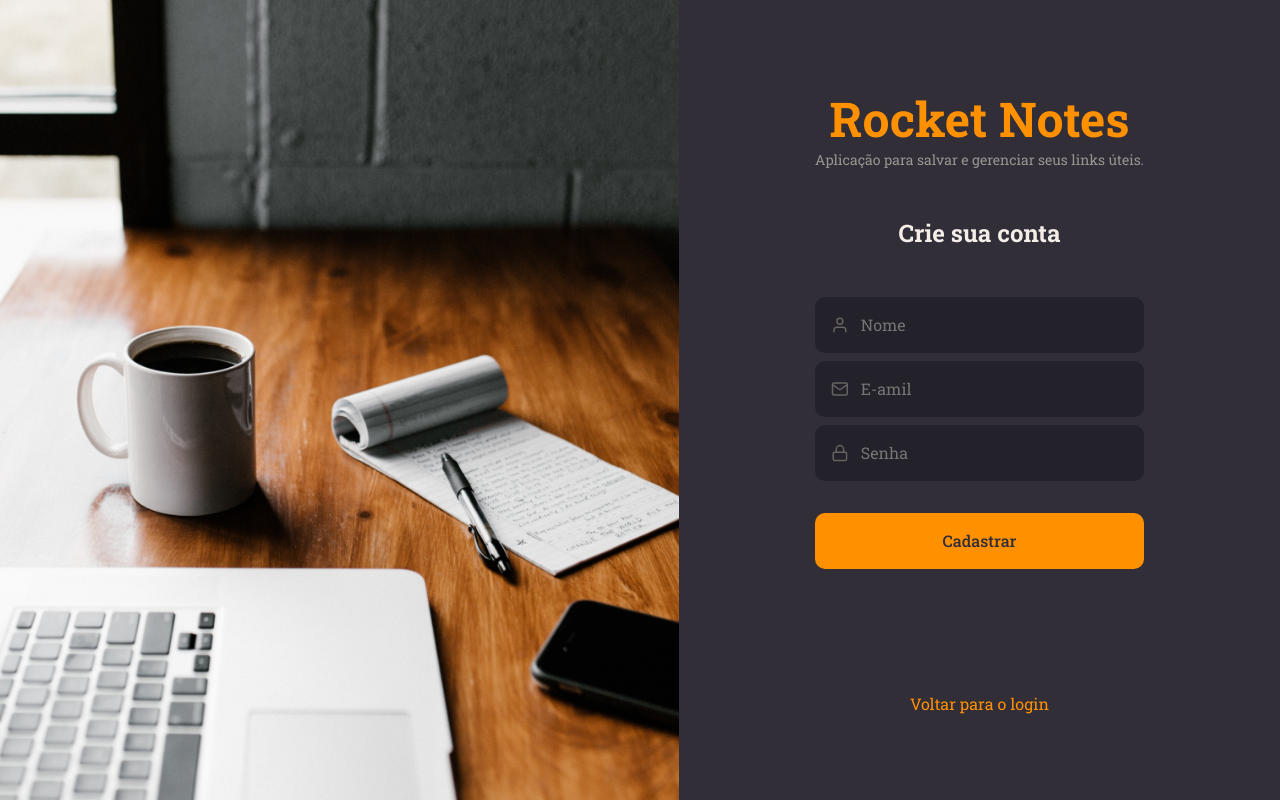
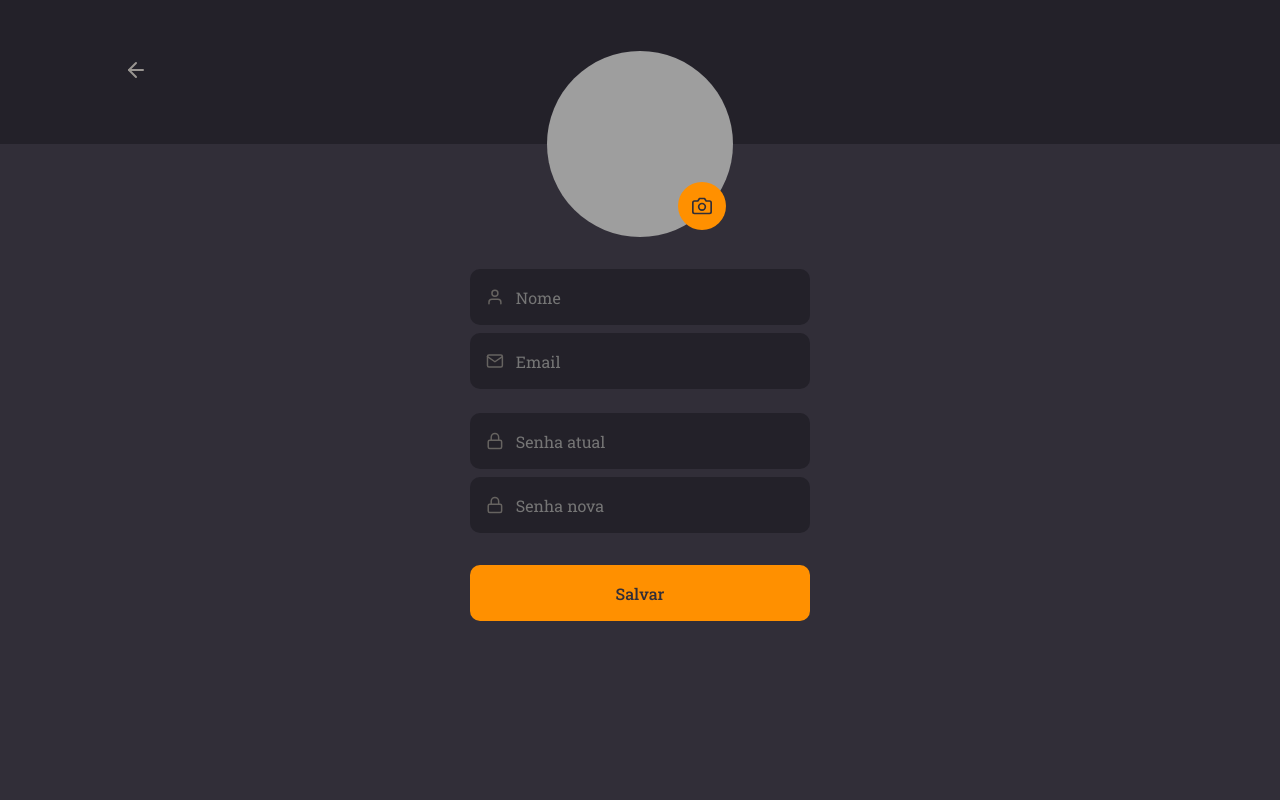
Before and after one commit to JoacirSCN/SPA_RocketNotes, a React (Vite) app: page / in a window 1280 px wide. Built offline with nearby package versions, Linux system fonts and the light colour scheme; grey boxes are pictures that could not be loaded.

Commit message:
Profile finished

```diff
--- a/src/main.jsx
+++ b/src/main.jsx
@@ -10,13 +10,13 @@
 import { Home } from "./pages/Home";
 import { SignIn } from "./pages/SignIn";
 import { SignUp } from "./pages/SignUp";
-
+import { Profile } from "./pages/Profile";
 
 ReactDOM.createRoot(document.getElementById("root")).render(
   <React.StrictMode>
     <ThemeProvider theme={theme}>
       <GlobalStyle />
-      <SignUp />
+      <Profile />
     </ThemeProvider>
   </React.StrictMode>
 );
--- /dev/null
+++ b/src/pages/Profile/index.jsx
@@ -0,0 +1,39 @@
+import { FiArrowLeft, FiUser, FiMail, FiLock, FiCamera } from "react-icons/fi";
+
+import { Input } from "../../components/Input";
+import { Button } from "../../components/Button";
+
+import { Container, Form, Avatar } from "./styles";
+
+export function Profile() {
+  return (
+    <Container>
+      <header>
+        <a href="/">
+          <FiArrowLeft />
+        </a>
+      </header>
+
+      <Form>
+        <Avatar >
+          <img src="https://github.com/JoacirSCN.png" alt="Foto do usuário" />
+
+          <label htmlFor="avatar">
+            <FiCamera />
+            <input id="avatar" type="file" />
+          </label>
+        </Avatar>
+
+        <Input placeholder="Nome" type="text" icon={FiUser} />
+
+        <Input placeholder="Email" type="text" icon={FiMail} />
+
+        <Input placeholder="Senha atual" type="password" icon={FiLock} />
+
+        <Input placeholder="Senha nova" type="password" icon={FiLock} />
+
+        <Button title="Salvar"/>
+      </Form>
+    </Container>
+  );
+}
--- /dev/null
+++ b/src/pages/Profile/styles.js
@@ -0,0 +1,78 @@
+import styled from "styled-components";
+
+export const Container = styled.div`
+  width: 100%;
+
+  > header {
+    width: 100%;
+    height: 14.4rem;
+
+    background: ${({ theme }) => theme.COLORS.BACKGROUND_900};
+
+    display: flex;
+    align-items: center;
+
+    padding: 0 12.4rem;
+
+    svg {
+      color: ${({ theme }) => theme.COLORS.GRAY_100};
+      font-size: 2.4rem;
+    }
+  }
+`;
+
+export const Form = styled.form`
+  max-width: 34rem;
+  margin: -9.3rem auto 0;
+
+  > div:nth-child(4) {
+    margin-top: 2.4rem;
+  }
+
+  > Button {
+    margin-top: 2.4rem;
+  }
+`;
+
+export const Avatar = styled.div`
+  position: relative;
+  margin: 0 auto 3.2rem;
+
+  width: 18.6rem;
+  height: 18.6rem;
+
+  > img {
+    width: 18.6rem;
+    height: 18.6rem;
+    border-radius: 50%;
+  }
+
+  > label {
+    width: 4.8rem;
+    height: 4.8rem;
+
+    background-color: ${({theme}) => theme.COLORS.ORANGE};
+    border-radius: 50%;
+
+    display: flex;
+    align-items: center;
+    justify-content: center;
+
+    position: absolute;
+    bottom: .7rem;
+    right: .7rem;
+
+    cursor: pointer;
+
+    input {
+      display: none;
+    }
+
+    svg {
+      width: 2rem;
+      height: 2rem;
+      color: ${({theme}) => theme.COLORS.BACKGROUND_800};
+    }
+
+  }
+`;
```
